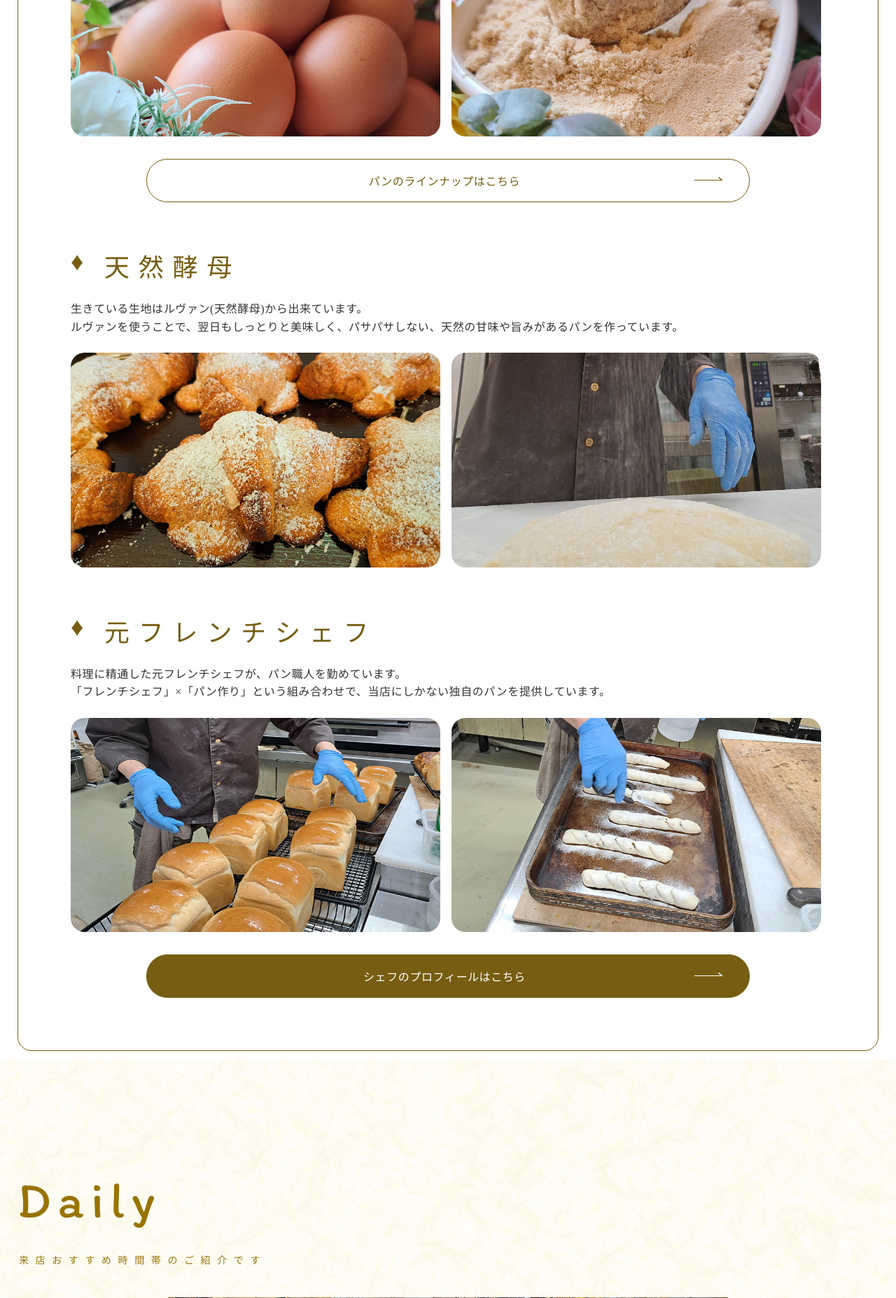
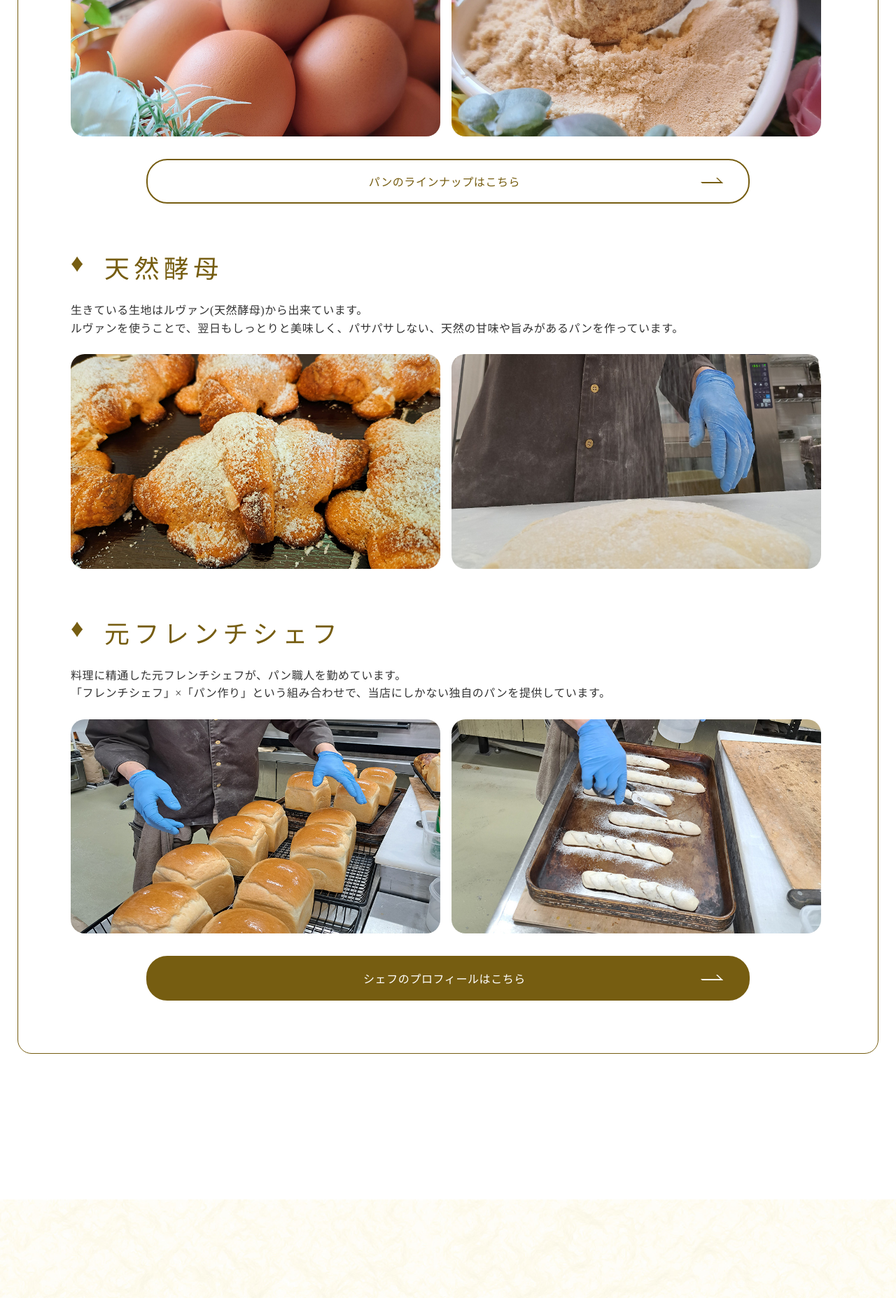
Before and after one commit to mugi-taro/rapanda, a PHP site: page / in a window 1280 px wide. Shown: the part 2560-4415 px from the top of the page at 70% size. Run offline with PHP 8.4, Linux system fonts and the light colour scheme; some libraries are stand-ins or nearby versions; some web fonts are replaced.

Commit message:
コンセプト部分調整

```diff
--- a/dist/css/style.css
+++ b/dist/css/style.css
@@ -101,7 +101,7 @@
   color: #987406;
   font-weight: normal;
   font-family: "Itim", cursive;
-  letter-spacing: 0.6rem;
+  letter-spacing: 0.2rem;
 }
 .rp-section-title__main {
   font-size: 72px;
@@ -131,88 +131,70 @@
   left: 0;
 }
 
-.rp-btn-white {
+.rp-btn-white, .rp-btn-brown {
   display: block;
   position: relative;
   width: 80%;
   margin: 0 auto;
   margin-top: 32px;
   padding: 18px 30px 18px 20px;
-  border: 1px solid #765D11;
+  border: 2px solid #765D11;
   border-radius: 30px;
   background: #fff;
   color: #765D11;
+  font-weight: 500;
   text-align: center;
 }
 @media screen and (max-width: 768px) {
-  .rp-btn-white {
+  .rp-btn-white, .rp-btn-brown {
     width: 100%;
   }
 }
-.rp-btn-white::after {
+.rp-btn-white::after, .rp-btn-brown::after {
   display: block;
   position: absolute;
   top: calc(50% - 5px);
   right: 40px;
-  width: 40px;
-  height: 5px;
+  width: 30px;
+  height: 8px;
   transform: skew(45deg);
   border-right: 2px solid #765D11;
-  border-bottom: 1px solid #765D11;
+  border-bottom: 2px solid #765D11;
   content: "";
-  transition: 0.3s;
+  transition: 0.4s;
 }
-.rp-btn-white:hover {
+@media screen and (max-width: 768px) {
+  .rp-btn-white::after, .rp-btn-brown::after {
+    right: 16px;
+  }
+}
+.rp-btn-white:hover, .rp-btn-brown:hover {
   background: #765D11;
   color: #fff;
 }
-.rp-btn-white:hover::after {
+.rp-btn-white:hover::after, .rp-btn-brown:hover::after {
   right: 30px;
-  width: 50px;
+  width: 40px;
   border-right: 2px solid #fff;
-  border-bottom: 1px solid #fff;
+  border-bottom: 2px solid #fff;
 }
 
 .rp-btn-brown {
-  display: block;
-  position: relative;
-  width: 80%;
-  margin: 0 auto;
-  margin-top: 32px;
-  padding: 18px 30px 18px 20px;
-  border: 1px solid #765D11;
-  border-radius: 30px;
+  border: 2px solid #765D11;
   background: #765D11;
   color: #fff;
-  text-align: center;
-}
-@media screen and (max-width: 768px) {
-  .rp-btn-brown {
-    width: 100%;
-  }
 }
 .rp-btn-brown::after {
-  display: block;
-  position: absolute;
-  top: calc(50% - 5px);
-  right: 40px;
-  width: 40px;
-  height: 5px;
-  transform: skew(45deg);
   border-right: 2px solid #fff;
-  border-bottom: 1px solid #fff;
-  content: "";
-  transition: 0.3s;
+  border-bottom: 2px solid #fff;
 }
 .rp-btn-brown:hover {
   background: #fff;
   color: #765D11;
 }
 .rp-btn-brown:hover::after {
-  right: 30px;
-  width: 50px;
   border-right: 2px solid #765D11;
-  border-bottom: 1px solid #765D11;
+  border-bottom: 2px solid #765D11;
 }
 
 ._bk-white {
--- a/dist/css/top.css
+++ b/dist/css/top.css
@@ -154,7 +154,7 @@
 ---------------------------------*/
 .rp-top-concept {
   position: relative;
-  height: 1800px;
+  height: 2000px;
   margin-top: 240px;
 }
 @media screen and (max-width: 768px) {
@@ -205,7 +205,7 @@
   color: #765D11;
   font-weight: 500;
   font-size: 36px;
-  letter-spacing: 0.8rem;
+  letter-spacing: 0.4rem;
 }
 .top-concept-item__title span {
   margin-left: 48px;
--- a/sass/_block/_coomon.scss
+++ b/sass/_block/_coomon.scss
@@ -104,7 +104,7 @@
 // セクションタイトル
 .rp-section-title {
     margin-bottom: 44px;
-    letter-spacing: 0.6rem;
+    letter-spacing: 0.2rem;
     color: $title_brown;
     font-weight: normal;
     font-family: "Itim", cursive;
@@ -155,8 +155,9 @@
     padding: 18px 30px 18px 20px;
     text-align: center;
     color: $btn_brown;
-    border: 1px solid $btn_brown;
+    border: 2px solid $btn_brown;
     border-radius: 30px;
+    font-weight: 500;
 
     @media screen and (max-width: 768px) {
         width: 100%;
@@ -168,12 +169,16 @@
         content: "";
         top: calc(50% - 5px);
         right: 40px;
-        width: 40px;
-        height: 5px;
+        width: 30px;
+        height: 8px;
         border-right: 2px solid $btn_brown;
-        border-bottom: 1px solid $btn_brown;
+        border-bottom: 2px solid $btn_brown;
         transform: skew(45deg);
-        transition: .3s;
+        transition: .4s;
+
+        @media screen and (max-width: 768px) {
+            right: 16px;
+        }
     }
 
     &:hover {
@@ -182,43 +187,25 @@
 
         &::after {
             border-right: 2px solid $white;
-            border-bottom: 1px solid $white;
+            border-bottom: 2px solid $white;
             right: 30px;
-            width: 50px;
+            width: 40px;
         }
     }
 }
 
 // ボタン(茶色)
 .rp-btn-brown {
-    display: block;
-    position: relative;
+    @extend .rp-btn-white;
     background: $btn_brown;
-    width: 80%;
-    margin: 0 auto;
-    margin-top: 32px;
-    padding: 18px 30px 18px 20px;
-    text-align: center;
     color: $white;
-    border: 1px solid $btn_brown;
-    border-radius: 30px;
+    border: 2px solid $btn_brown;
 
-    @media screen and (max-width: 768px) {
-        width: 100%;
-    }
 
     &::after {
-        display: block;
-        position: absolute;
-        content: "";
-        top: calc(50% - 5px);
-        right: 40px;
-        width: 40px;
-        height: 5px;
         border-right: 2px solid $white;
-        border-bottom: 1px solid $white;
-        transform: skew(45deg);
-        transition: .3s;
+        border-bottom: 2px solid $white;
+
     }
 
     &:hover {
@@ -227,9 +214,7 @@
 
         &::after {
             border-right: 2px solid $btn_brown;
-            border-bottom: 1px solid $btn_brown;
-            right: 30px;
-            width: 50px;
+            border-bottom: 2px solid $btn_brown;
         }
     }
 }
--- a/sass/top.scss
+++ b/sass/top.scss
@@ -168,7 +168,7 @@
 ---------------------------------*/
 .rp-top-concept {
     position: relative;
-    height: 1800px;
+    height: 2000px;
     margin-top: 240px;
 
     @media screen and (max-width: 768px) {
@@ -222,7 +222,7 @@
             position: relative;
             font-size: 36px;
             color: $btn_brown;
-            letter-spacing: 0.8rem;
+            letter-spacing: 0.4rem;
             font-weight: 500;
 
             & span{
```
